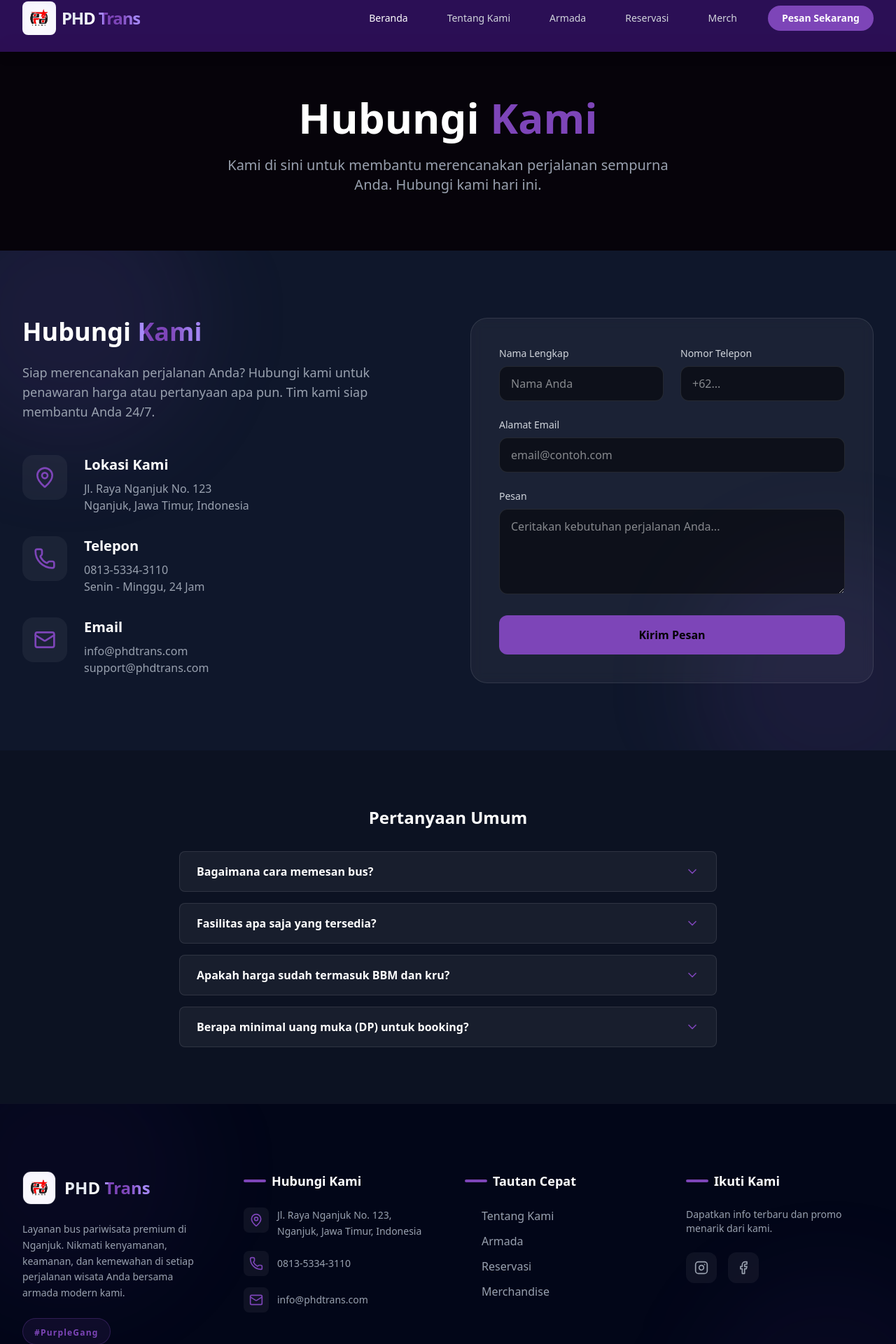
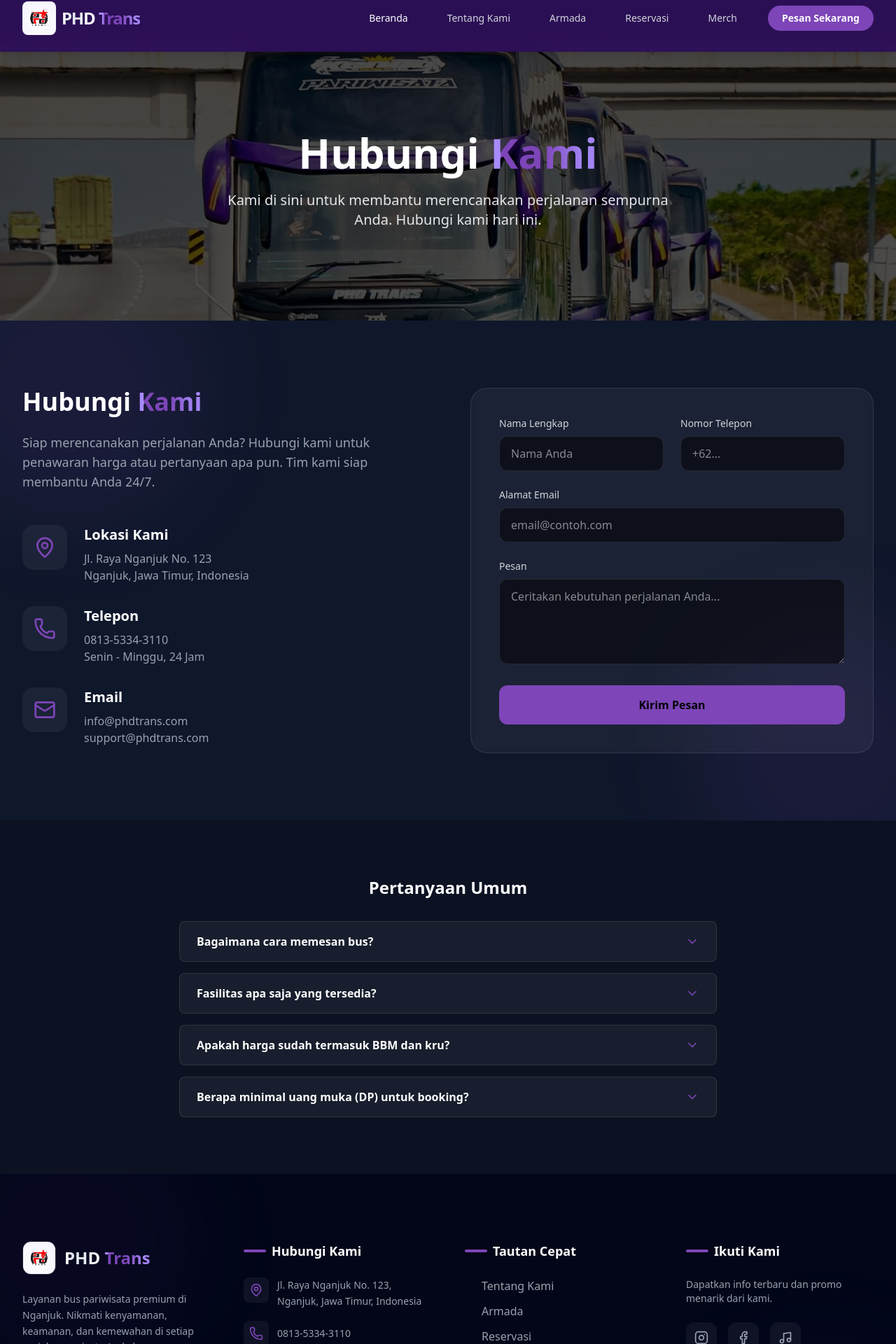
Before and after one commit to Rangga11268/phd-trans, a Next.js app: page /contact in a window 1280 px wide. Shown: the part 22-1942 px from the top of the page at 70% size. Built offline with nearby package versions, Linux system fonts and the light colour scheme.

Commit message:
feat: Implement new contact and merchandise pages with pre-order functionality and add a footer component.

```diff
--- a/app/contact/page.tsx
+++ b/app/contact/page.tsx
@@ -1,17 +1,27 @@
 import Contact from '@/components/Contact';
 import FAQ from '@/components/FAQ';
+import Image from 'next/image';
 
 export default function ContactPage() {
   return (
     <main className="pt-20 min-h-screen bg-slate-900">
-      {/* Header */}
-      <section className="relative py-20 bg-black overflow-hidden">
-        <div className="absolute inset-0 bg-primary/5" />
-        <div className="max-w-7xl mx-auto px-4 sm:px-6 lg:px-8 relative z-10 text-center">
-          <h1 className="text-4xl md:text-6xl font-bold text-white mb-6">
-            Hubungi <span className="text-primary">Kami</span>
+      {/* Hero Section with Background Image */}
+      <section className="relative h-[50vh] flex items-center justify-center overflow-hidden">
+        <div className="absolute inset-0">
+          <Image
+            src="/assets/img/hubungin kami.jpg"
+            alt="Hubungi Kami PHD Trans"
+            fill
+            className="object-cover"
+            priority
+          />
+          <div className="absolute inset-0 bg-black/70" />
+        </div>
+        <div className="relative z-10 text-center px-4 max-w-5xl mx-auto">
+          <h1 className="text-4xl md:text-6xl font-bold text-white mb-6 animate-fade-in-up">
+            Hubungi <span className="text-shiny-purple">Kami</span>
           </h1>
-          <p className="text-xl text-gray-400 max-w-2xl mx-auto">
+          <p className="text-xl text-gray-200 max-w-2xl mx-auto animate-fade-in-up delay-100">
             Kami di sini untuk membantu merencanakan perjalanan sempurna Anda. Hubungi kami hari ini.
           </p>
         </div>
--- a/app/merchandise/page.tsx
+++ b/app/merchandise/page.tsx
@@ -66,26 +66,26 @@ export default function MerchandisePage() {
           <div className="inline-block bg-primary/20 backdrop-blur-md border border-primary/50 rounded-full px-6 py-2 mb-6 animate-fade-in-up">
             <span className="text-primary font-bold tracking-wider uppercase text-sm">Official Merchandise</span>
           </div>
-          <h1 className="text-5xl md:text-7xl font-bold text-white mb-6 leading-tight animate-fade-in-up delay-100">
+          <h1 className="text-3xl sm:text-4xl md:text-6xl lg:text-7xl font-bold text-white mb-6 leading-tight animate-fade-in-up delay-100">
             Looking Elegant<br />
             <span className="text-transparent bg-clip-text bg-gradient-to-r from-primary to-purple-400">Without Being Simple</span>
           </h1>
-          <p className="text-xl text-gray-300 mb-8 max-w-2xl mx-auto animate-fade-in-up delay-200">
+          <p className="text-base sm:text-lg md:text-xl text-gray-300 mb-8 max-w-2xl mx-auto animate-fade-in-up delay-200">
             The Royal Decker Edition. Didesain khusus untuk Anda yang mengutamakan kenyamanan dan gaya.
           </p>
 
           {/* Countdown Timer */}
           {isPreOrderActive ? (
-            <div className="flex justify-center gap-4 md:gap-8 animate-fade-in-up delay-300">
+            <div className="flex justify-center gap-2 sm:gap-3 md:gap-8 animate-fade-in-up delay-300">
               {[
                 { label: 'Hari', value: timeLeft.days },
                 { label: 'Jam', value: timeLeft.hours },
                 { label: 'Menit', value: timeLeft.minutes },
                 { label: 'Detik', value: timeLeft.seconds }
               ].map((item, idx) => (
-                <div key={idx} className="bg-black/50 backdrop-blur-md border border-white/10 rounded-xl p-4 min-w-[80px] md:min-w-[100px]">
-                  <div className="text-2xl md:text-4xl font-bold text-primary font-mono">{String(item.value).padStart(2, '0')}</div>
-                  <div className="text-xs text-gray-400 uppercase tracking-wider mt-1">{item.label}</div>
+                <div key={idx} className="bg-black/50 backdrop-blur-md border border-white/10 rounded-xl p-2 sm:p-3 md:p-4 min-w-[60px] sm:min-w-[70px] md:min-w-[100px]">
+                  <div className="text-xl sm:text-2xl md:text-4xl font-bold text-primary font-mono">{String(item.value).padStart(2, '0')}</div>
+                  <div className="text-[10px] sm:text-xs text-gray-400 uppercase tracking-wider mt-1">{item.label}</div>
                 </div>
               ))}
             </div>
@@ -101,7 +101,7 @@ export default function MerchandisePage() {
       {/* Product Details Section */}
       <section className="py-20">
         <div className="max-w-7xl mx-auto px-4 sm:px-6 lg:px-8">
-          <div className="grid grid-cols-1 lg:grid-cols-2 gap-16">
+          <div className="grid grid-cols-1 lg:grid-cols-2 gap-8 md:gap-12 lg:gap-16">
             {/* Gallery */}
             <div className="space-y-6">
               <div className="relative aspect-square rounded-3xl overflow-hidden border border-white/10 shadow-2xl bg-white/5 group">
@@ -115,9 +115,9 @@ export default function MerchandisePage() {
                   Best Seller
                 </div>
               </div>
-              <div className="grid grid-cols-3 gap-4">
+              <div className="grid grid-cols-3 gap-2 sm:gap-3 md:gap-4">
                 {['/assets/img/Merch2.jpg', '/assets/img/Merch3.jpg', '/assets/img/Merch4.jpg'].map((src, idx) => (
-                  <div key={idx} className="relative aspect-square rounded-xl overflow-hidden border border-white/10 cursor-pointer hover:border-primary transition-all">
+                  <div key={idx} className="relative aspect-square rounded-lg md:rounded-xl overflow-hidden border border-white/10 cursor-pointer hover:border-primary transition-all">
                     <Image
                       src={src}
                       alt={`Detail ${idx + 1}`}
@@ -148,14 +148,14 @@ export default function MerchandisePage() {
             {/* Info & Specs */}
             <div>
               <div className="mb-8">
-                <h2 className="text-3xl md:text-4xl font-bold text-white mb-2">PHD Trans Official T-shirt</h2>
-                <p className="text-xl text-primary font-medium">The Royal Decker Edition</p>
+                <h2 className="text-2xl sm:text-3xl md:text-4xl font-bold text-white mb-2">PHD Trans Official T-shirt</h2>
+                <p className="text-lg sm:text-xl text-primary font-medium">The Royal Decker Edition</p>
               </div>
 
-              <div className="flex items-baseline gap-4 mb-8">
-                <span className="text-4xl font-bold text-white">{formatPrice(price)}</span>
-                <span className="text-gray-500 line-through">Rp 150.000</span>
-                <span className="bg-green-500/20 text-green-400 text-sm font-bold px-3 py-1 rounded-full">Hemat 20%</span>
+              <div className="flex flex-wrap items-baseline gap-2 sm:gap-3 md:gap-4 mb-8">
+                <span className="text-2xl sm:text-3xl md:text-4xl font-bold text-white">{formatPrice(price)}</span>
+                <span className="text-sm sm:text-base text-gray-500 line-through">Rp 150.000</span>
+                <span className="bg-green-500/20 text-green-400 text-xs sm:text-sm font-bold px-2 sm:px-3 py-1 rounded-full">Hemat 20%</span>
               </div>
 
               <div className="bg-white/5 rounded-2xl p-6 border border-white/10 mb-8">
@@ -186,12 +186,12 @@ export default function MerchandisePage() {
               {/* Size Selection */}
               <div className="mb-8">
                 <h3 className="text-white font-bold mb-4">Pilih Ukuran:</h3>
-                <div className="flex flex-wrap gap-3">
+                <div className="flex flex-wrap gap-2 sm:gap-3">
                   {['M', 'L', 'XL', 'XXL', 'XXXL'].map((size) => (
                     <button
                       key={size}
                       onClick={() => setSelectedSize(size)}
-                      className={`w-14 h-14 rounded-xl font-bold transition-all ${
+                      className={`w-12 h-12 sm:w-14 sm:h-14 rounded-lg sm:rounded-xl font-bold text-sm sm:text-base transition-all ${
                         selectedSize === size
                           ? 'bg-primary text-white shadow-lg shadow-primary/25 scale-110'
                           : 'bg-white/5 text-gray-400 hover:bg-white/10'
--- a/components/Footer.tsx
+++ b/components/Footer.tsx
@@ -1,4 +1,4 @@
-import { Phone, Mail, MapPin, Instagram, Facebook, ArrowRight } from 'lucide-react';
+import { Phone, Mail, MapPin, Instagram, Facebook, ArrowRight, Music } from 'lucide-react';
 import Image from 'next/image';
 import Link from 'next/link';
 
@@ -126,6 +126,15 @@ export default function Footer() {
               >
                 <Facebook className="h-5 w-5 group-hover:scale-110 transition-transform" />
               </a>
+              <a
+                href="https://www.tiktok.com/@phdtrans"
+                target="_blank"
+                rel="noopener noreferrer"
+                className="bg-white/5 p-3 rounded-xl hover:bg-black hover:text-white transition-all text-gray-400 group"
+                aria-label="TikTok"
+              >
+                <Music className="h-5 w-5 group-hover:scale-110 transition-transform" />
+              </a>
             </div>
           </div>
         </div>
```
Also changed, not shown: public/assets/img/hubungin kami.jpg (added), public/assets/img/phd4.jpg (added).
